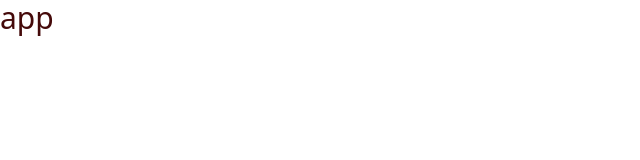
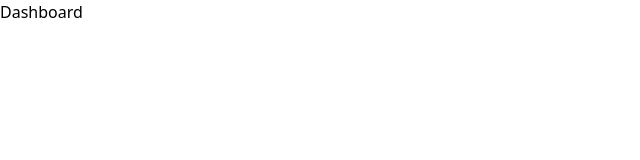
Before and after one commit to hydersuh/hyder-blog, a React (Vite) app in the folder client/: page /dashboard in a window 1280 px wide. Shown: the top 160 px of the page, without its empty margins (0-640 px from the left). Built offline with nearby package versions, Linux system fonts and the light colour scheme.

Commit message:
Add routing and new pages to the application
- Implemented React Router for navigation
- Created pages: Home, About, Dashboard, SignIn, SignUp, and Projects
- Updated package.json and package-lock.json to include react-router-domed Pages and Routes

```diff
--- a/client/package.json
+++ b/client/package.json
@@ -11,7 +11,8 @@
   },
   "dependencies": {
     "react": "^19.2.4",
-    "react-dom": "^19.2.4"
+    "react-dom": "^19.2.4",
+    "react-router-dom": "^7.13.2"
   },
   "devDependencies": {
     "@babel/core": "^7.29.0",
--- a/client/src/App.jsx
+++ b/client/src/App.jsx
@@ -1,10 +1,22 @@
-import React from "react";
+import { BrowserRouter, Routes, Route } from "react-router-dom";
+import Dashboard from "./pages/Dashboard";
+import SignIn from "./pages/SignIn";
+import SignUp from "./pages/SignUp";
+import Home from "./pages/Home";
+import About from "./pages/About";
+import Projects from "./pages/Projects";
 
 export default function App() {
-  return(
-    <div className="text-3xl text-red-950">app</div>
-  )
-
-
-
+  return (
+    <BrowserRouter>
+      <Routes>
+        <Route path="/" element={<Home />} />
+        <Route path="/about" element={<About />} />
+        <Route path="/dashboard" element={<Dashboard />} />
+        <Route path="/signin" element={<SignIn />} />
+        <Route path="/signup" element={<SignUp />} />
+        <Route path="/projects" element={<Projects />} />
+      </Routes>
+    </BrowserRouter>
+  );
 }
--- /dev/null
+++ b/client/src/pages/About.jsx
@@ -0,0 +1,5 @@
+import React from "react";
+
+export default function About() {
+  return <div>ِAbout</div>;
+}
--- /dev/null
+++ b/client/src/pages/Dashboard.jsx
@@ -0,0 +1,9 @@
+import React from 'react'
+
+export default function Dashboard() {
+  return (
+    <div>
+      Dashboard
+    </div>
+  )
+}
--- /dev/null
+++ b/client/src/pages/Home.jsx
@@ -0,0 +1,5 @@
+import React from "react";
+
+export default function Home() {
+  return <div>Home</div>;
+}
--- /dev/null
+++ b/client/src/pages/Projects.jsx
@@ -0,0 +1,5 @@
+import React from "react";
+
+export default function Projects() {
+  return <div>Projects</div>;
+}
--- /dev/null
+++ b/client/src/pages/SignIn.jsx
@@ -0,0 +1,9 @@
+import React from 'react'
+
+export default function SignIn() {
+  return (
+    <div>
+      SignIn
+    </div>
+  )
+}
--- /dev/null
+++ b/client/src/pages/SignUp.jsx
@@ -0,0 +1,5 @@
+import React from "react";
+
+export default function SignUp() {
+  return <div>SignUp</div>;
+}
```
Also changed, not shown: 1 other file (tests, documents, lock files or other folders).
